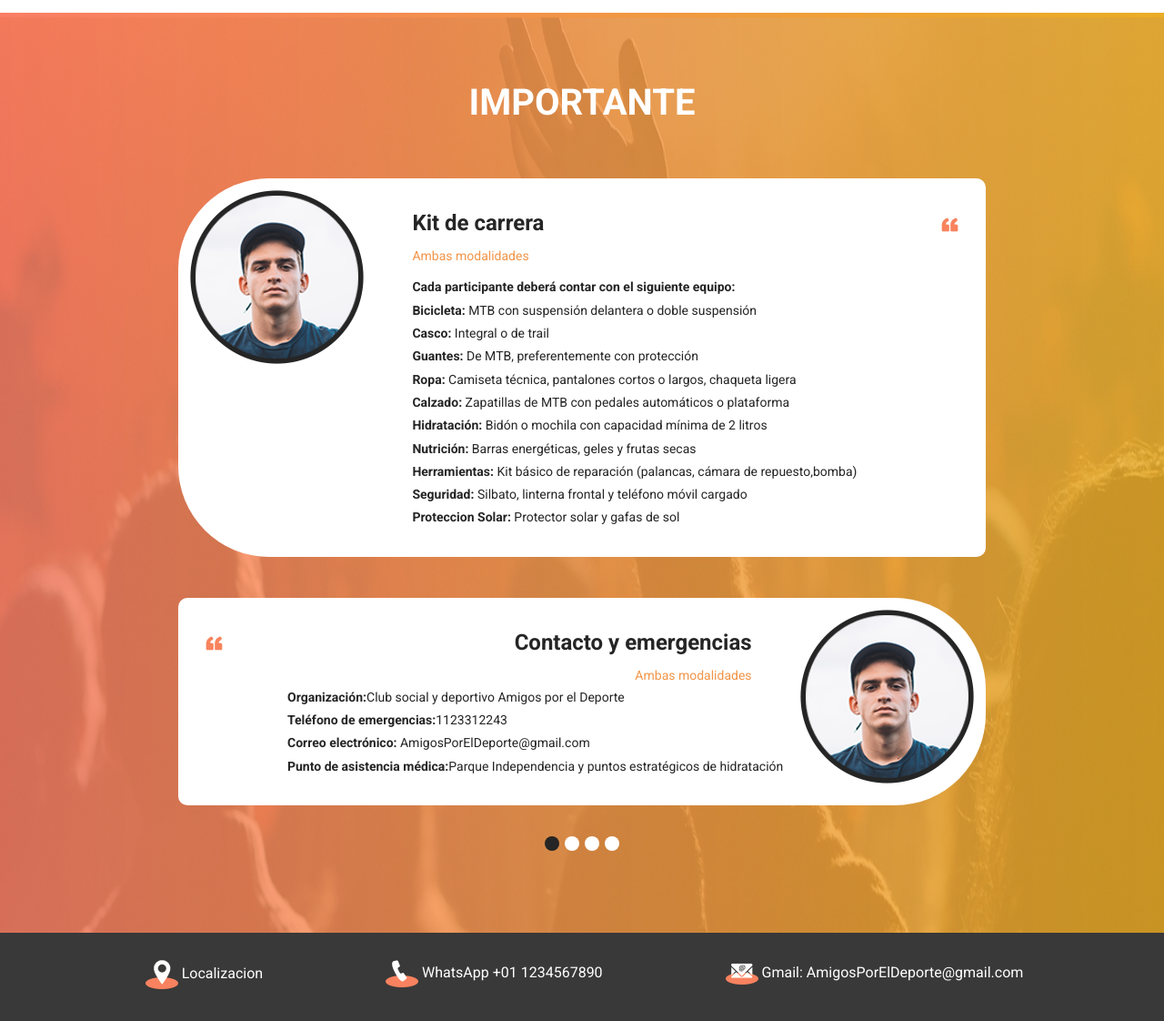
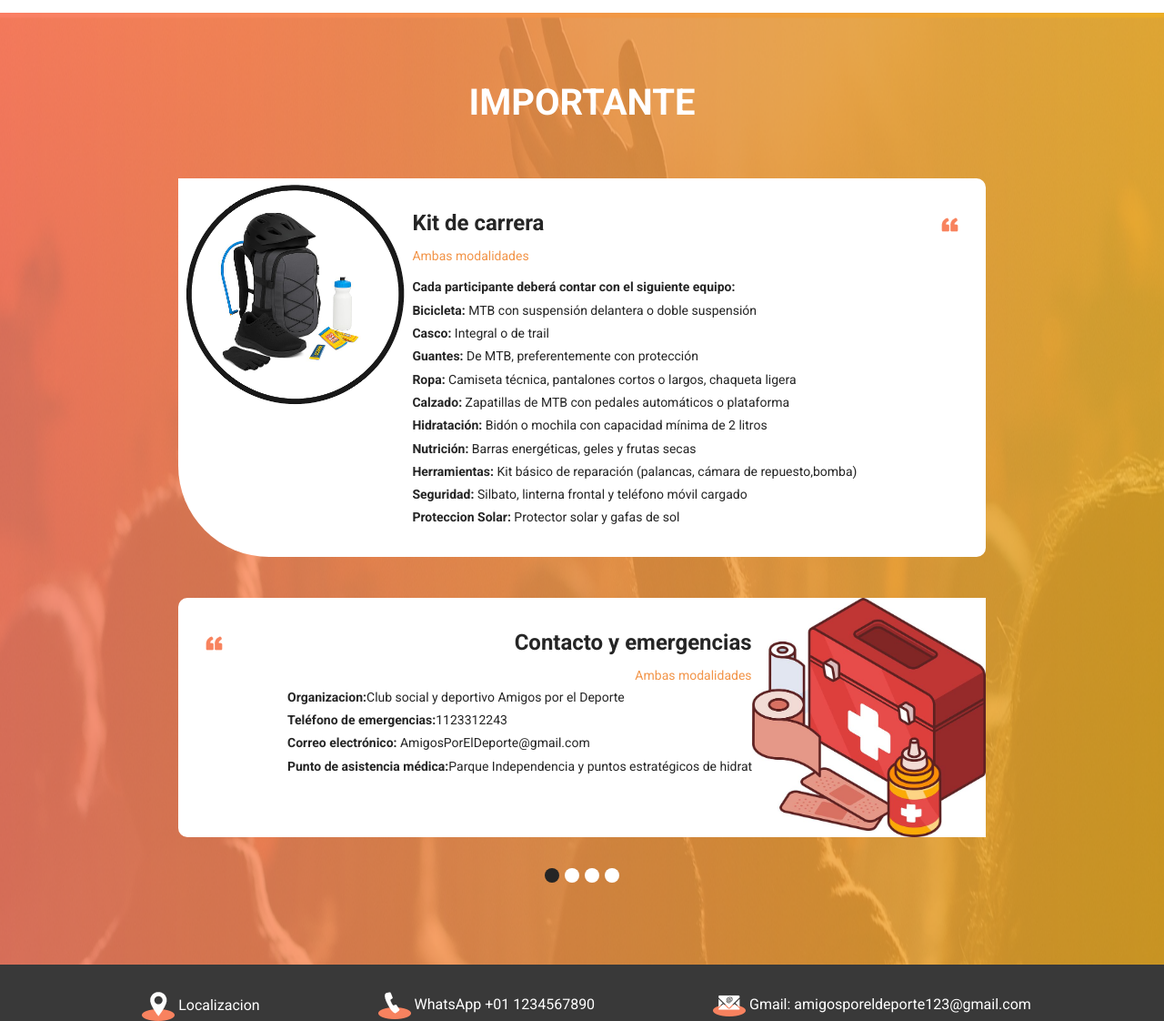
Before and after one commit to lara0vejero/Ejercicio-Practico-N-2-Front-, a Flask app: page /importante in a window 1280 px wide. Shown: the part 145-1267 px from the top of the page at 91% size. Run offline with Flask 3, Linux system fonts and the light colour scheme; some libraries are stand-ins or nearby versions.

Commit message:
Arreglo final a todos los archivos (imagenes y flask_mail)

```diff
--- a/TP2_IDS/app.py
+++ b/TP2_IDS/app.py
@@ -2,15 +2,14 @@ from flask import Flask, render_template, request, redirect, flash, url_for
 from flask_mail import Mail, Message
 
 app = Flask(__name__)
-app.secret_key = "clave_secreta"
 
 app.config['MAIL_SERVER'] = 'smtp.gmail.com'
 app.config['MAIL_PORT'] = 587
 app.config['MAIL_USE_TLS'] = True
 app.config['MAIL_USE_SSL'] = False
-app.config['MAIL_USERNAME'] = 'lovejero@fi.uba.ar'
+app.config['MAIL_USERNAME'] = 'amigosporeldeporte123@gmail.com'
 app.config['MAIL_PASSWORD'] = '...'
-app.config['MAIL_DEFAULT_SENDER'] = 'lovejero@fi.uba.ar'
+app.config['MAIL_DEFAULT_SENDER'] = 'amigosporeldeporte123@gmail.com'
 
 mail = Mail(app)
 
@@ -57,8 +56,6 @@ def registrarse():
                                    )
 
         mail.send(msg)
-
-        flash("Inscripcion enviada exitosamente")
         return redirect(url_for("registrarse"))
     else:
         return render_template("registration.html", info = info_evento)
--- a/TP2_IDS/static/css/style.css
+++ b/TP2_IDS/static/css/style.css
@@ -980,7 +980,7 @@ button.owl-next {
     float: left;
     font-size: 16px;
     color: #ffffff;
-    padding: 30px 65px 30px 70px;
+    padding: 30px 60px 30px 70px;
 }
 
 .location_main li a {
--- a/TP2_IDS/templates/base.html
+++ b/TP2_IDS/templates/base.html
@@ -89,7 +89,7 @@
                      </li>
                      <li>
                         <a href="#"><img src="{{ url_for('static', filename = 'images/mail-icon.png') }}">
-                        <span class="padding_15">Gmail: AmigosPorElDeporte@gmail.com</span></a>
+                        <span class="padding_15">Gmail: amigosporeldeporte123@gmail.com</span></a>
                      </li>
                   </ul>
                </div>
--- a/TP2_IDS/templates/importante.html
+++ b/TP2_IDS/templates/importante.html
@@ -20,7 +20,7 @@
                      <div class="client_section_2">
                         <div class="client_main">
                            <div class="client_left">
-                              <div class="client_img"><img src="{{ url_for('static', filename='images/client-img.png') }}"></div>
+                              <div class="client_img"><img src="{{ url_for('static', filename='images/kit.png') }}"></div>
                            </div>
                            <div class="client_right">
                               <h3 class="name_text">Kit de carrera <span style="float: right;"><img src="{{ url_for('static', filename='images/quick-icon.png') }}"></span></h3>
@@ -45,14 +45,14 @@
                               <h3 class="name_text">Contacto y emergencias <span style="float: left;"><img src="{{ url_for('static', filename='images/quick-icon.png') }}"></span></h3>
                               <p class="dolor_text">Ambas modalidades</p>
                               <ol class="lorem_text2 ">
-                                 <li><strong>Organización:</strong>Club social y deportivo Amigos por el Deporte</li>
+                                 <li><strong>Organizacion:</strong>Club social y deportivo Amigos por el Deporte</li>
                                  <li><strong>Teléfono de emergencias:</strong>1123312243</li>
                                  <li><strong>Correo electrónico:</strong> AmigosPorElDeporte@gmail.com</li>
                                  <li><strong>Punto de asistencia médica:</strong>Parque Independencia y puntos estratégicos de hidratación</li>
                               </ol>
                            </div>
                            <div class="client_left_2">
-                              <div class="client_img"><img src="{{ url_for('static', filename='images/client-img.png') }}"></div>
+                              <div class="client_img"><img src="{{ url_for('static', filename='images/contactos.png') }}"></div>
                            </div>
                         </div>
                      </div>
@@ -61,10 +61,10 @@
                      <div class="client_section_2">
                         <div class="client_main">
                            <div class="client_left">
-                              <div class="client_img"><img src="{{ url_for('static', filename='images/client-img.png') }}"></div>
+                              <div class="client_img"><img src="{{ url_for('static', filename='images/hidratacion.png') }}"></div>
                            </div>
                            <div class="client_right">
-                              <h3 class="name_text">Puntos de hidratación <span style="float: right;"><img src="{{ url_for('static', filename='images/quick-icon.png') }}"></span></h3>
+                              <h3 class="name_text">Puntos de Hidratacion <span style="float: right;"><img src="{{ url_for('static', filename='images/quick-icon.png') }}"></span></h3>
                               <p class="dolor_text">Ruta 30 km – "Circuito Corto de Tandil"</p>
                               <ol class="lorem_text">
                                  <li>Parque Independencia</li>
@@ -88,7 +88,7 @@
                               </ol>
                            </div>
                            <div class="client_left_2">
-                              <div class="client_img"><img src="{{ url_for('static', filename='images/client-img.png') }}"></div>
+                              <div class="client_img"><img src="{{ url_for('static', filename='images/hidratacion.png') }}"></div>
                            </div>
                         </div>
                      </div>
@@ -97,7 +97,7 @@
                      <div class="client_section_2">
                         <div class="client_main">
                            <div class="client_left">
-                              <div class="client_img"><img src="{{ url_for('static', filename='images/client-img.png') }}"></div>
+                              <div class="client_img"><img src="{{ url_for('static', filename='images/kit.png') }}"></div>
                            </div>
                            <div class="client_right">
                               <h3 class="name_text">Kit de carrera <span style="float: right;"><img src="{{ url_for('static', filename='images/quick-icon.png') }}"></span></h3>
@@ -129,7 +129,7 @@
                               </ol>
                            </div>
                            <div class="client_left_2">
-                              <div class="client_img"><img src="{{ url_for('static', filename='images/client-img.png') }}"></div>
+                              <div class="client_img"><img src="{{ url_for('static', filename='images/contactos.png') }}"></div>
                            </div>
                         </div>
                      </div>
@@ -138,10 +138,10 @@
                      <div class="client_section_2">
                         <div class="client_main">
                            <div class="client_left">
-                              <div class="client_img"><img src="{{ url_for('static', filename='images/client-img.png') }}"></div>
+                              <div class="client_img"><img src="{{ url_for('static', filename='images/hidratacion.png') }}"></div>
                            </div>
                            <div class="client_right">
-                              <h3 class="name_text">Puntos de Hidratación <span style="float: right;"><img src="{{ url_for('static', filename='images/quick-icon.png') }}"></span></h3>
+                              <h3 class="name_text">Puntos de Hidratacion <span style="float: right;"><img src="{{ url_for('static', filename='images/quick-icon.png') }}"></span></h3>
                               <p class="dolor_text">Ruta 30 km – "Circuito Corto de Tandil"</p>
                               <ol class="lorem_text">
                                  <li>Parque Independencia</li>
@@ -165,7 +165,7 @@
                               </ol>
                            </div>
                            <div class="client_left_2">
-                              <div class="client_img"><img src="{{ url_for('static', filename='images/client-img.png') }}"></div>
+                              <div class="client_img"><img src="{{ url_for('static', filename='images/hidratacion.png') }}"></div>
                            </div>
                         </div>
                      </div>
--- a/TP2_IDS/templates/index.html
+++ b/TP2_IDS/templates/index.html
@@ -242,7 +242,7 @@
                               <div class="client_img"><img src="{{ url_for('static', filename='images/hidratacion.png') }}"></div>
                            </div>
                            <div class="client_right">
-                              <h3 class="name_text">Puntos de Hidratación <span style="float: right;"><img src="{{ url_for('static', filename='images/quick-icon.png') }}"></span></h3>
+                              <h3 class="name_text">Puntos de Hidratacion <span style="float: right;"><img src="{{ url_for('static', filename='images/quick-icon.png') }}"></span></h3>
                               <p class="dolor_text">Ruta 30 km – "Circuito Corto de Tandil"</p>
                               <ol class="lorem_text">
                                  <li>Parque Independencia</li>
@@ -319,7 +319,7 @@
                               <div class="client_img"><img src="{{ url_for('static', filename='images/hidratacion.png') }}"></div>
                            </div>
                            <div class="client_right">
-                              <h3 class="name_text">Puntos de hidratación <span style="float: right;"><img src="{{ url_for('static', filename='images/quick-icon.png') }}"></span></h3>
+                              <h3 class="name_text">Puntos de Hidratacion <span style="float: right;"><img src="{{ url_for('static', filename='images/quick-icon.png') }}"></span></h3>
                               <p class="dolor_text">Ruta 30 km – "Circuito Corto de Tandil"</p>
                               <ol class="lorem_text">
                                  <li>Parque Independencia</li>
--- a/TP2_IDS/templates/registration.html
+++ b/TP2_IDS/templates/registration.html
@@ -35,7 +35,6 @@
                            <div class="send_bt"><button type="submit">Send Now</button></div>
                            </div>
                         </form>
-
                      </div>
                   </div>
                </div>
```
Also changed, not shown: README.md, TP2_IDS/static/js/script.js (line endings or trailing spaces), 1 other file.
